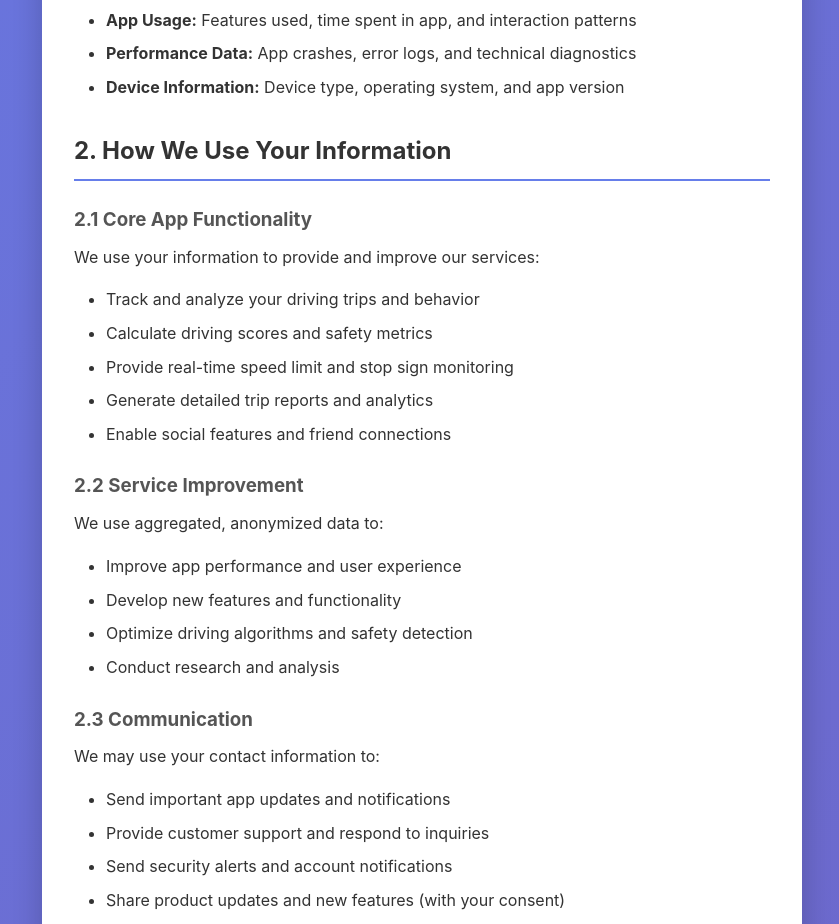
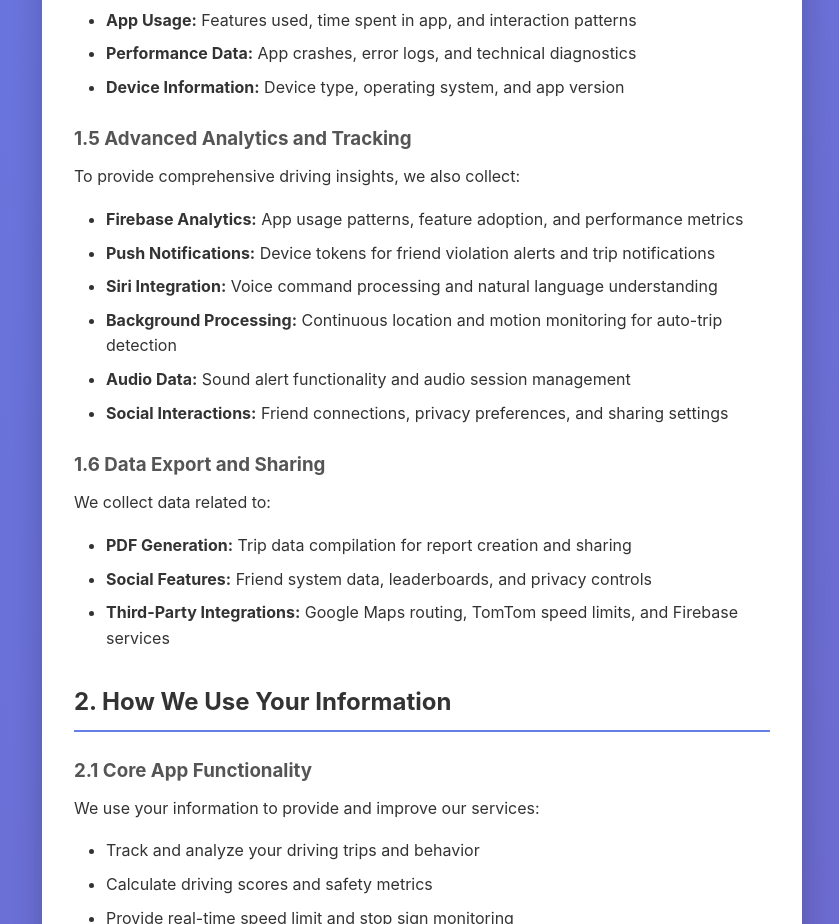
Before and after one commit to thotayogeswarreddy/MySpeedZ, a plain HTML site: page drivile-privacy.html in a window 1280 px wide. Shown: the part 1460-2384 px from the top of the page, without its empty margins (218-1057 px from the left). Drawn offline with Linux system fonts and the light colour scheme.

Commit message:
Update drivile-privacy.html

```diff
--- a/drivile-privacy.html
+++ b/drivile-privacy.html
@@ -180,6 +180,27 @@
                 <li><strong>App Usage:</strong> Features used, time spent in app, and interaction patterns</li>
                 <li><strong>Performance Data:</strong> App crashes, error logs, and technical diagnostics</li>
                 <li><strong>Device Information:</strong> Device type, operating system, and app version</li>
+            </ul>
+
+            <!-- Add to drivile-privacy.html after existing data collection -->
+
+            <h3>1.5 Advanced Analytics and Tracking</h3>
+            <p>To provide comprehensive driving insights, we also collect:</p>
+            <ul>
+                <li><strong>Firebase Analytics:</strong> App usage patterns, feature adoption, and performance metrics</li>
+                <li><strong>Push Notifications:</strong> Device tokens for friend violation alerts and trip notifications</li>
+                <li><strong>Siri Integration:</strong> Voice command processing and natural language understanding</li>
+                <li><strong>Background Processing:</strong> Continuous location and motion monitoring for auto-trip detection</li>
+                <li><strong>Audio Data:</strong> Sound alert functionality and audio session management</li>
+                <li><strong>Social Interactions:</strong> Friend connections, privacy preferences, and sharing settings</li>
+            </ul>
+
+            <h3>1.6 Data Export and Sharing</h3>
+            <p>We collect data related to:</p>
+            <ul>
+                <li><strong>PDF Generation:</strong> Trip data compilation for report creation and sharing</li>
+                <li><strong>Social Features:</strong> Friend system data, leaderboards, and privacy controls</li>
+                <li><strong>Third-Party Integrations:</strong> Google Maps routing, TomTom speed limits, and Firebase services</li>
             </ul>
 
             <h2>2. How We Use Your Information</h2>
```
